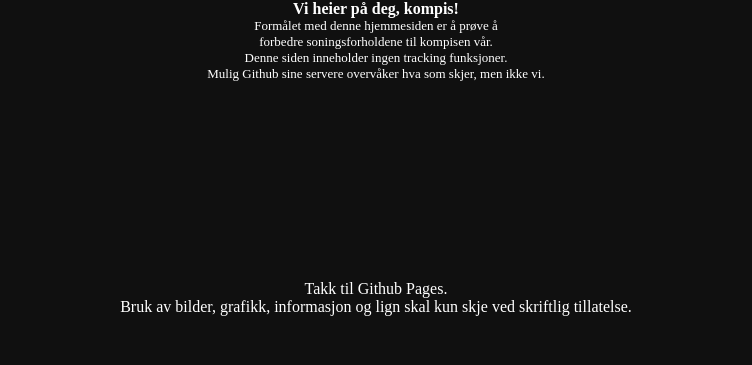
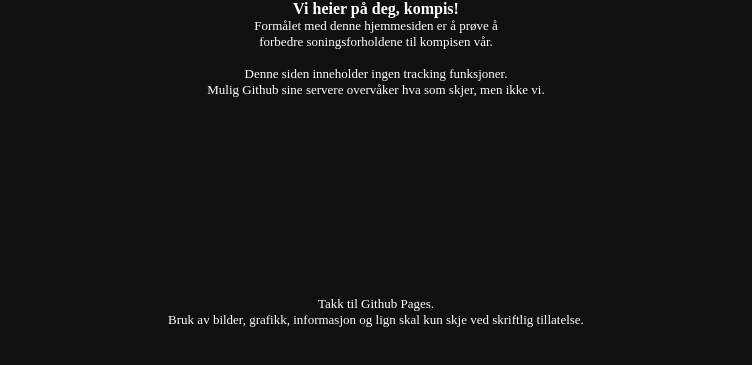
Before and after one commit to ti4a/ti4a.github.io, a plain HTML site: page index.html in a window 1280 px wide. Shown: the part 221-586 px from the top of the page, without its empty margins (264-1016 px from the left). Drawn offline with Linux system fonts and the light colour scheme.

Commit message:
Update index.html

```diff
--- a/index.html
+++ b/index.html
@@ -31,6 +31,7 @@ alt="" width="121" height="36" border="0"></a><br>
 <b>Vi heier på deg, kompis!</b><br>
 <font size="-1">Formålet med denne hjemmesiden er å prøve å<br>
 forbedre soningsforholdene til kompisen vår.<br>
+<br>
 Denne siden inneholder ingen tracking funksjoner.<br>
 Mulig Github sine servere overvåker hva som skjer, men ikke vi.</font><br>
 <br>
@@ -44,7 +45,7 @@ Mulig Github sine servere overvåker hva som skjer, men ikke vi.</font><br>
 <br>
 <br>
 <br>
-Takk til Github Pages.<br>
+<font size="-1">Takk til Github Pages.<br>
 Bruk av bilder, grafikk, informasjon og lign skal kun skje ved
 skriftlig tillatelse.</font><br>
 </div>
```
